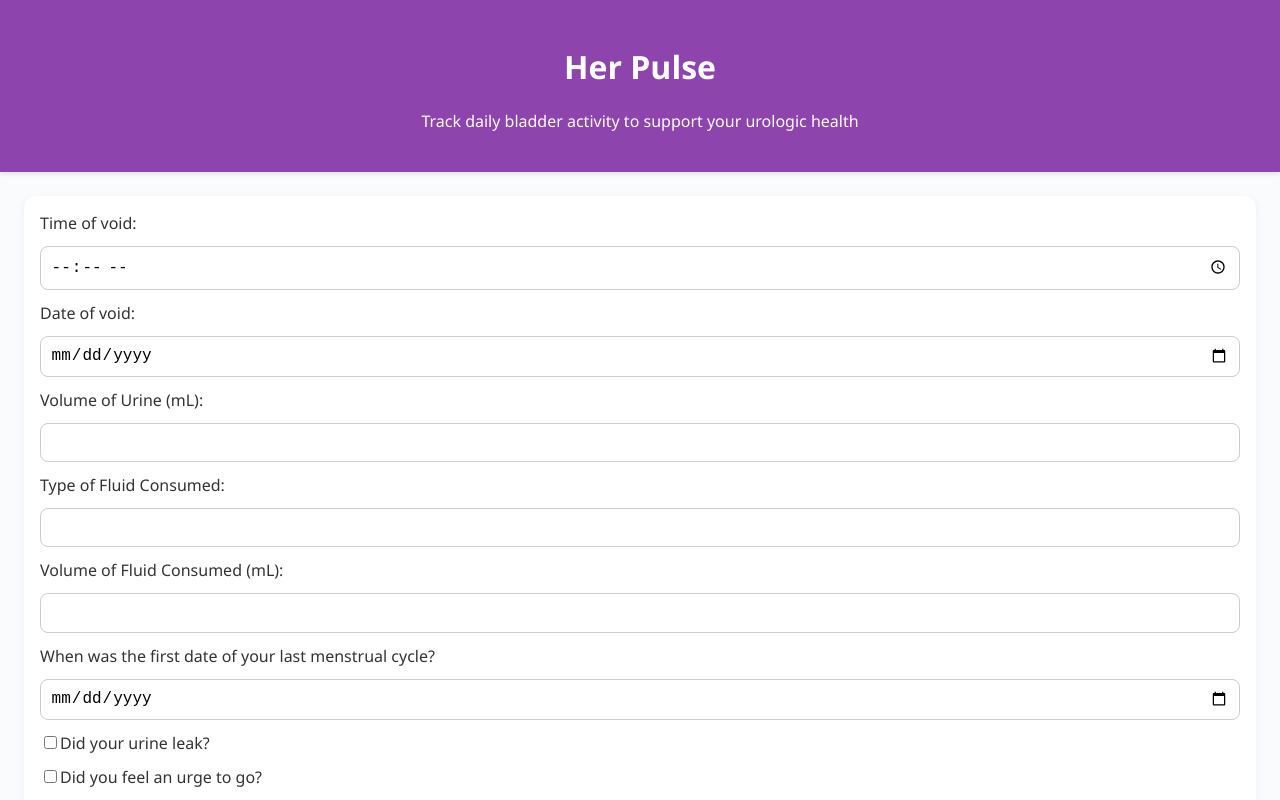
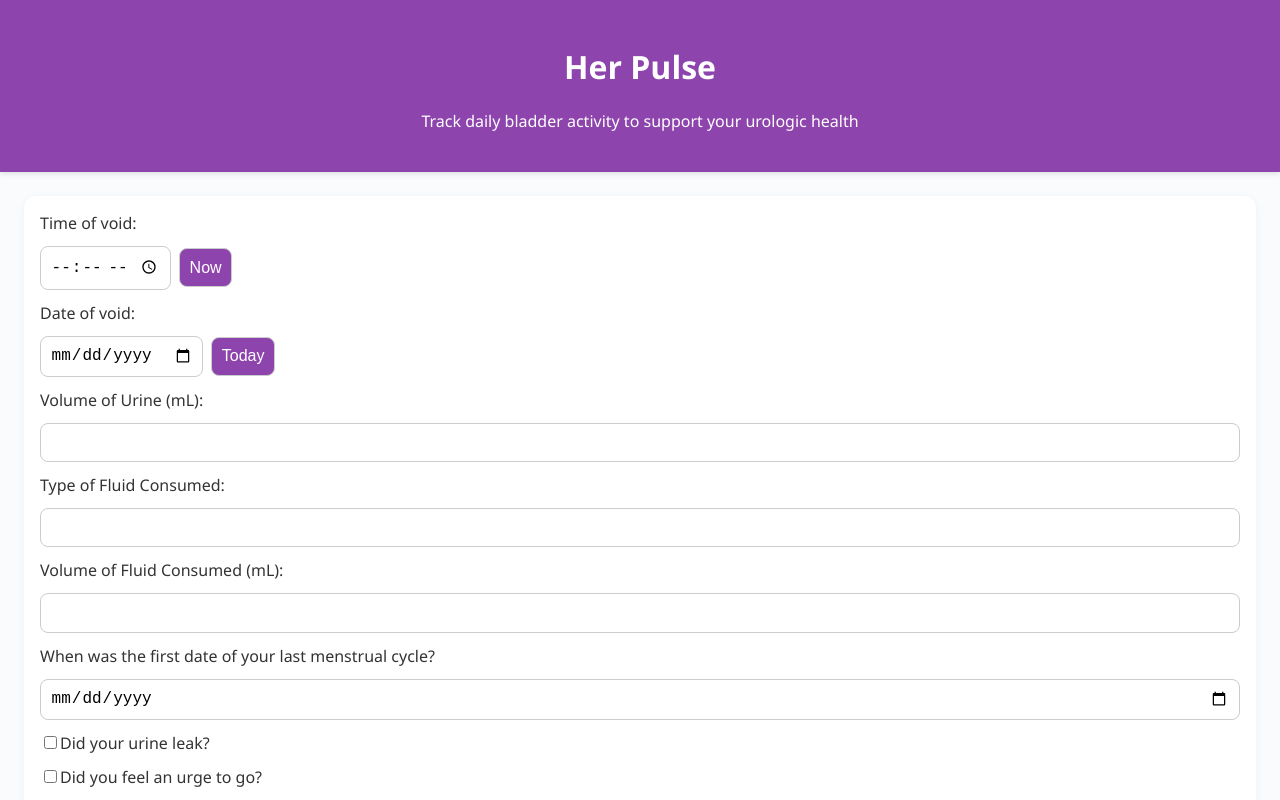
Before and after one commit to muqriher72/herpulse, a React (Create React App) app: page / in a window 1280 px wide. Shown: the top 800 px of the page. Built offline with nearby package versions, Linux system fonts and the light colour scheme.

Commit message:
Added in buttons to increase accessibility

```diff
--- a/package.json
+++ b/package.json
@@ -9,7 +9,8 @@
     "@testing-library/user-event": "^13.5.0",
     "react": "^19.1.0",
     "react-dom": "^19.1.0",
-    "react-scripts": "5.0.1",
+    "react-router-dom": "^7.6.1",
+    "react-scripts": "^5.0.1",
     "web-vitals": "^2.1.4"
   },
   "scripts": {
--- a/src/components/EntryForm.js
+++ b/src/components/EntryForm.js
@@ -31,10 +31,46 @@ export default function EntryForm({ onAdd }) {
   return (
     <form onSubmit={handleSubmit} className="form">
       <label>Time of void:</label>
-      <input type="time" value={time} onChange={(e) => setTime(e.target.value)} required />
+      <div style={{ display: "flex", gap: "8px", alignItems: "center" }}>
+        <input
+          type="time"
+          value={time}
+          onChange={(e) => setTime(e.target.value)}
+          required
+        />
+        <button
+          type="button"
+          onClick={() => {
+            const now = new Date();
+            const formatted = now.toTimeString().slice(0, 5);
+            setTime(formatted);
+          }}
+        >
+          Now
+        </button>
+      </div>
+
 
       <label>Date of void:</label>
-      <input type="date" value={date} onChange={(e) => setDate(e.target.value)} required />
+      <div style = {{ display: "flex", gap: "8px", alignItems: "center"}}>
+        <input
+          type="date"
+          value={date}
+          onChange={(e) => setDate(e.target.value)}
+          required
+        />
+
+        <button
+          type = "button"
+          onClick = {() => {
+            const today = new Date();
+            const formattedDate = today.toISOString().split("T")[0];
+            setDate(formattedDate);
+          }}
+        >
+          Today
+        </button>
+      </div>
 
       <label>Volume of Urine (mL):</label>
       <input type="number" value={volume} onChange={(e) => setVolume(e.target.value)} required />
```
Also changed, not shown: 1 other file (tests, documents, lock files or other folders).
